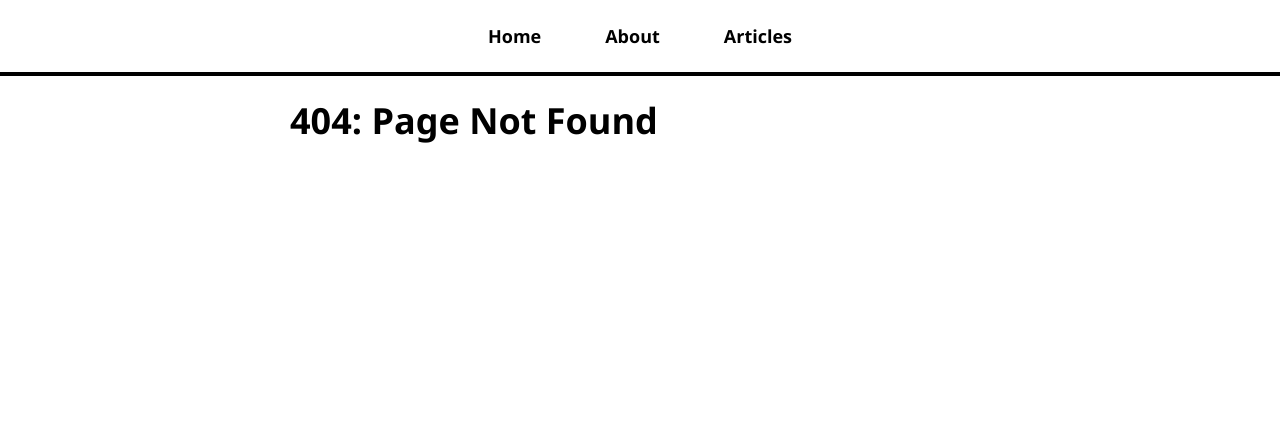
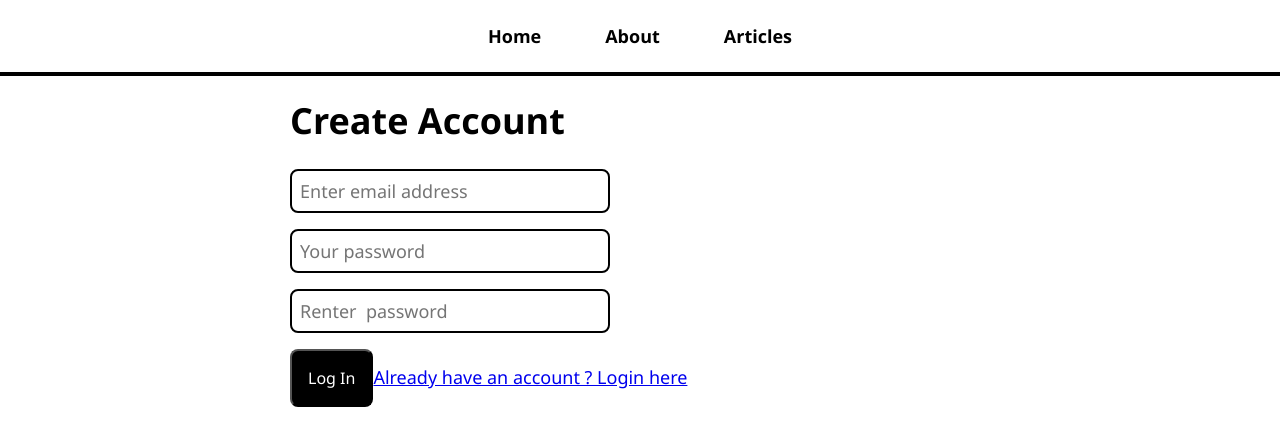
Before and after one commit to GreeshmaSreeParimi/Web-blog-application, a React (Create React App) app in the folder my-blog/: page /create-account in a window 1280 px wide. Before the commit this address had no page. Shown: the top 446 px of the page. Built offline with nearby package versions, Linux system fonts and the light colour scheme.

Commit message:
Adding firbase auth to login and create acc pages

```diff
--- a/my-blog/package.json
+++ b/my-blog/package.json
@@ -2,12 +2,13 @@
   "name": "my-blog",
   "version": "0.1.0",
   "private": true,
-  "proxy":"http://localhost:8000/",
+  "proxy": "http://localhost:8000/",
   "dependencies": {
     "@testing-library/jest-dom": "^5.16.5",
     "@testing-library/react": "^13.4.0",
     "@testing-library/user-event": "^13.5.0",
     "axios": "^1.2.1",
+    "firebase": "^9.15.0",
     "react": "^18.2.0",
     "react-dom": "^18.2.0",
     "react-router-dom": "^6.5.0",
--- a/my-blog/src/App.js
+++ b/my-blog/src/App.js
@@ -6,6 +6,8 @@ import ArticleListPage from './pages/ArticlesListPage';
 import ArticlePage from './pages/ArticlePage';
 import NavBar from './NavBar';
 import NotfountPage from './pages/NotFoundPage';
+import CreateAccountPage from './pages/CreateAccountPage';
+import LoginPage from './pages/LoginPage';
 
 function App() {
   return (
@@ -18,10 +20,11 @@ function App() {
             <Route path="/about" element={<AboutPage/>}></Route>
             <Route path="/articles" element={<ArticleListPage/>}></Route>
             <Route path="/articles/:articleId" element={<ArticlePage/>}></Route>
+            <Route path='/login' element={<LoginPage/>}></Route>
+            <Route path='/create-account' element={<CreateAccountPage/>}></Route>
 
             {/* path="*" indicates if user hits any route that does not exists routes , the application will be redirected to this page */}
             <Route path="*" element={<NotfountPage/>}></Route>
-
           </Routes>
         </div>
       </div>
--- /dev/null
+++ b/my-blog/src/hooks/useUser.js
@@ -0,0 +1,20 @@
+import { useState, useEffect } from "react";
+import {getAuth, onAuthStateChanged} from 'firebase/auth';
+
+const useUser = () => {
+    const [user, setUser] = useState(null);
+    const [isLoading,setIsLoading] = useState(true);
+
+    useEffect(()=>{
+        const unsubscribe = onAuthStateChanged(getAuth(),user => {
+            setUser(user);
+            setIsLoading(false);
+        })
+        return unsubscribe;
+
+    },[]);
+    return {user,isLoading};
+
+}
+
+export default useUser;
--- a/my-blog/src/index.js
+++ b/my-blog/src/index.js
@@ -3,6 +3,23 @@ import ReactDOM from 'react-dom/client';
 import './index.css';
 import App from './App';
 import reportWebVitals from './reportWebVitals';
+
+import { initializeApp } from "firebase/app";
+// TODO: Add SDKs for Firebase products that you want to use
+// https://firebase.google.com/docs/web/setup#available-libraries
+
+// Your web app's Firebase configuration
+const firebaseConfig = {
+  apiKey: "AIzaSyAMjI1OsA9eeWSax3AJuQfCm1iWAB0cQbw",
+  authDomain: "web-blog-1b8dd.firebaseapp.com",
+  projectId: "web-blog-1b8dd",
+  storageBucket: "web-blog-1b8dd.appspot.com",
+  messagingSenderId: "628352208565",
+  appId: "1:628352208565:web:becedc8b7731e6033438fc"
+};
+
+// Initialize Firebase
+const app = initializeApp(firebaseConfig);
 
 const root = ReactDOM.createRoot(document.getElementById('root'));
 root.render(
--- a/my-blog/src/pages/ArticlePage.js
+++ b/my-blog/src/pages/ArticlePage.js
@@ -5,12 +5,14 @@ import { useState, useEffect } from "react";
 import axios from "axios";
 import CommentsList from "../components/CommentsList";
 import AddCommentForm from "../components/AddCommentForm";
+import useUser from "../hooks/useUser";
 
 const ArticlePage = () => {
 
     const [articleInfo,setArticleInfo] = useState({upvotes:0,comments :[]});
     const params = useParams();
     const articleId = params.articleId; // const {articleId} = useParams(); equals to abve two lines of code . Object destructring
+    const {user,isLoading} = useUser();
 
     useEffect(()=>{
         const loadArticleInfo = async function(){
@@ -41,13 +43,14 @@ const ArticlePage = () => {
         <>
             <h1>{article.title}</h1>
             <div className="upvotes-section">
-                <button onClick={addUpvote}>Upvote</button>
+                {user ? <button onClick={addUpvote}>Upvote</button> : <button>LogIn to upVote</button>}
                 <p>This article has {articleInfo.upvotes} upvote(s)</p>
             </div>
             {article.content.map((paragraph,index) => (
                 <p key ={index}>{paragraph}</p>
             ))}
-            <AddCommentForm articleName={articleId} onArticleUpdated={(updatedArticle)=>{setArticleInfo(updatedArticle)}}></AddCommentForm>
+            {user ? <AddCommentForm articleName={articleId} onArticleUpdated={(updatedArticle)=>{setArticleInfo(updatedArticle)}}></AddCommentForm>
+            : <button>LogIn to comment</button> }
             <CommentsList comments={articleInfo.comments}></CommentsList>
 
         </>
--- /dev/null
+++ b/my-blog/src/pages/CreateAccountPage.js
@@ -0,0 +1,42 @@
+import { useState } from "react";
+import { Link, useNavigate } from "react-router-dom";
+import { getAuth, createUserWithEmailAndPassword } from "firebase/auth";
+
+
+const CreateAccountPage = () => {
+    const [email, setEmail] = useState("");
+    const [password,setPassword] = useState("");
+    const [error,setError] = useState("");
+    const [confirmPassword,setConfirmPassword] = useState("");
+
+    const navigate = useNavigate();
+
+    const createAccount = async () => {
+        try{
+            if(password !== confirmPassword){
+                setError("password and confirm password does not match");
+                return;
+            }
+            await createUserWithEmailAndPassword(getAuth(),email,password);
+            navigate('/articles');
+
+        }catch(e) {
+            setError(e.message);
+        }
+
+    }
+    return (
+        <>
+        <h1>Create Account</h1>
+        {error && <p className="error">{error}</p>}
+        <input placeholder="Enter email address" value={email} onChange={(e)=>{setEmail(e.target.value)}}/>
+        <input type="password" placeholder="Your password" value={password} onChange={(e)=>{setPassword(e.target.value)}}/>
+        <input type="password" placeholder="Renter  password" value={confirmPassword} onChange={(e)=>{setConfirmPassword(e.target.value)}}/>
+        <button onClick={createAccount}>Log In</button>
+        <Link to="/login">Already have an account ? Login here</Link>
+        </>
+
+    );
+
+}
+export default CreateAccountPage;
--- /dev/null
+++ b/my-blog/src/pages/LoginPage.js
@@ -0,0 +1,37 @@
+import { useState } from "react";
+import { Link, useNavigate } from "react-router-dom";
+import {getAuth,signInWithEmailAndPassword} from 'firebase/auth';
+const LoginPage = () => {
+
+    const [email, setEmail] = useState("");
+    const [password,setPassword] = useState("");
+    const [error,setError] = useState("");
+
+    const navigate = useNavigate();
+
+    const logIn = async () => {
+        try{
+            await signInWithEmailAndPassword(getAuth(),email,password);
+            navigate('/articles');
+
+        }catch(e) {
+            setError(e.message);
+        }
+
+
+
+    }
+    return (
+        <>
+        <h1>Login Page</h1>
+        {error && <p className="error">{error}</p>}
+        <input placeholder="Enter email address" value={email} onChange={(e)=>{setEmail(e.target.value)}}/>
+        <input type="password" placeholder="Your password" value={password} onChange={(e)=>{setPassword(e.target.value)}}/>
+        <button onClick={logIn}>Log In</button>
+        <Link to="/create-account">Don't have an account ? Create Account</Link>
+        </>
+
+    );
+
+}
+export default LoginPage;
```
Also changed, not shown: 2 other files (tests, documents, lock files or other folders).
